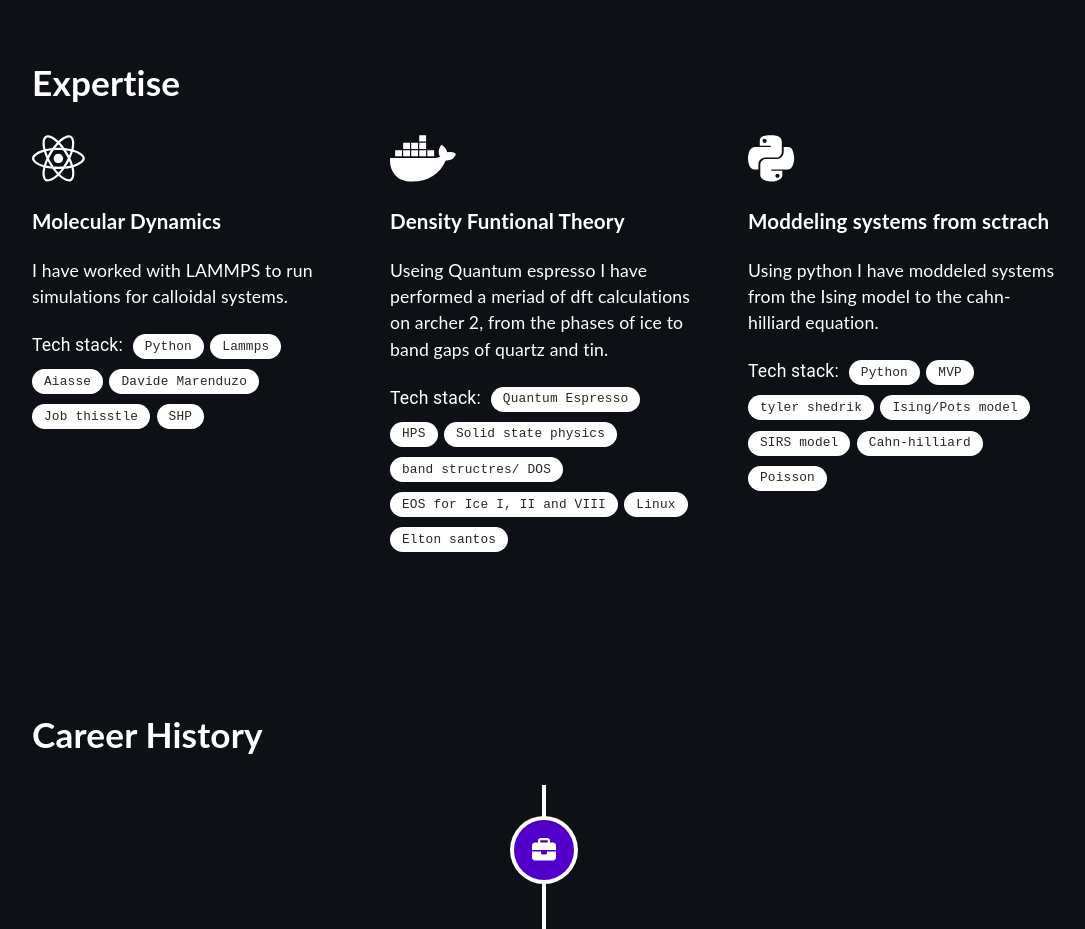
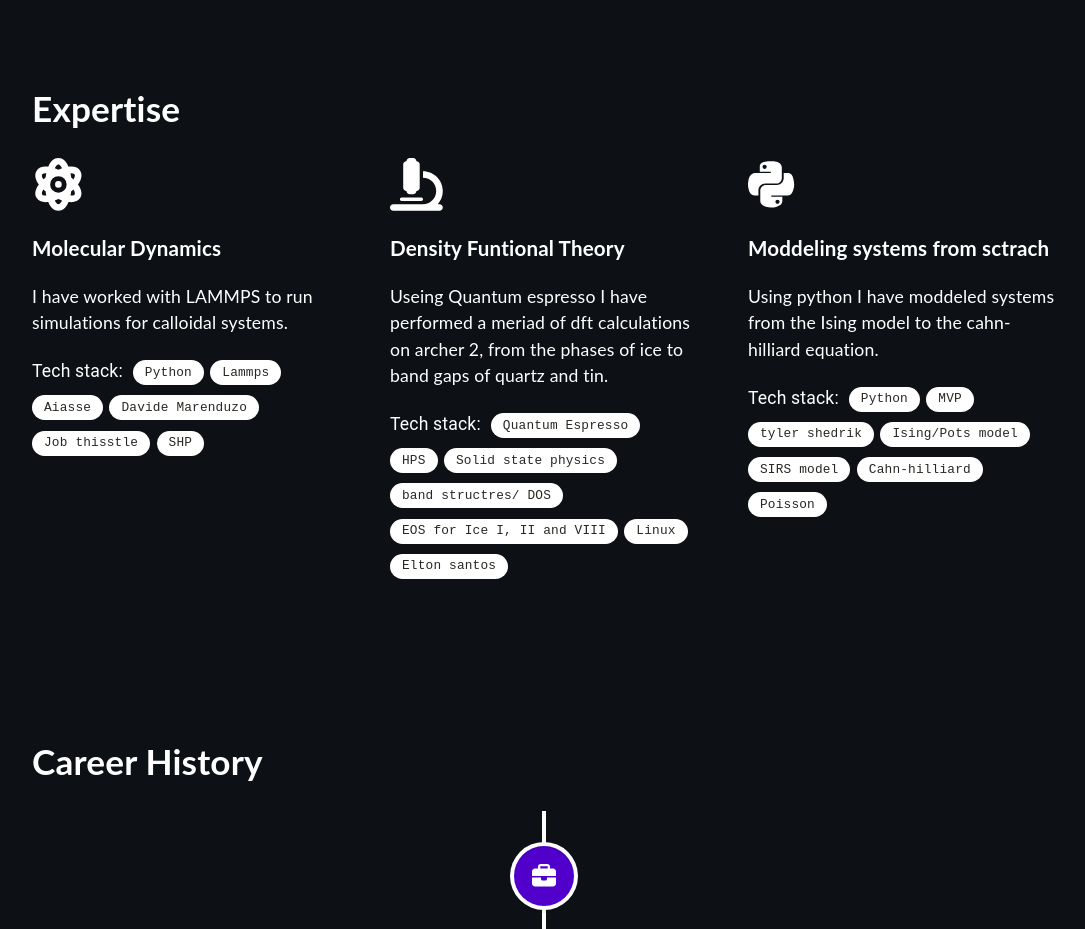
Before and after one commit to Harber418/Oskar_Harber, a React (Create React App) app: page / in a window 1280 px wide. Shown: the part 860-1789 px from the top of the page, without its empty margins (96-1181 px from the left). Built offline with nearby package versions, Linux system fonts and the light colour scheme.

Commit message:
edits to site html

```diff
--- a/package.json
+++ b/package.json
@@ -2,7 +2,7 @@
   "name": "react-portfolio-template",
   "version": "0.1.0",
   "private": true,
-  "homepage": "https://yujisatojr.github.io/react-portfolio-template",
+  "homepage": "https://harber418.github.io/Oskar_Harber",
   "dependencies": {
     "@emotion/react": "^11.11.4",
     "@emotion/styled": "^11.11.5",
@@ -54,6 +54,7 @@
     ]
   },
   "devDependencies": {
-    "@types/react-vertical-timeline-component": "^3.3.6"
+    "@types/react-vertical-timeline-component": "^3.3.6",
+    "gh-pages": "^6.3.0"
   }
 }
--- a/public/index.html
+++ b/public/index.html
@@ -6,8 +6,7 @@
     <meta name="viewport" content="width=device-width, initial-scale=1" />
     <meta name="theme-color" content="#000000" />
     <meta
-      name="oskar felix harber, physics, Univeristy of Edinburgh."
-      content="My personal portfolio website."
+      name="description" content="Oskar Harber - Physicist at the University of Edinburgh. Portfolio of computational physics projects." />
     />
     <link rel="apple-touch-icon" href="%PUBLIC_URL%/logo192.png" />
     <!--
--- a/src/components/Expertise.tsx
+++ b/src/components/Expertise.tsx
@@ -1,7 +1,8 @@
 import React from "react";
 import '@fortawesome/free-regular-svg-icons'
 import { FontAwesomeIcon } from '@fortawesome/react-fontawesome';
-import { faReact, faDocker, faPython } from '@fortawesome/free-brands-svg-icons';
+import { faAtom, faMicroscope } from '@fortawesome/free-solid-svg-icons'
+import { faPython } from '@fortawesome/free-brands-svg-icons';
 import Chip from '@mui/material/Chip';
 import '../assets/styles/Expertise.scss';
 
@@ -41,7 +42,7 @@ function Expertise() {
             <h1>Expertise</h1>
             <div className="skills-grid">
                 <div className="skill">
-                    <FontAwesomeIcon icon={faReact} size="3x"/>
+                    <FontAwesomeIcon icon={faAtom} size="3x"/>
                     <h3>Molecular Dynamics</h3>
                     <p>I have worked with LAMMPS to run simulations for calloidal systems.</p>
                     <div className="flex-chips">
@@ -53,7 +54,7 @@ function Expertise() {
                 </div>
 
                 <div className="skill">
-                    <FontAwesomeIcon icon={faDocker} size="3x"/>
+                    <FontAwesomeIcon icon={faMicroscope} size="3x"/>
                     <h3>Density Funtional Theory</h3>
                     <p>Useing Quantum espresso I have performed a meriad of dft calculations on archer 2, from the phases of ice to band gaps of quartz and tin. </p>
                     <div className="flex-chips">
--- a/src/components/Project.tsx
+++ b/src/components/Project.tsx
@@ -1,14 +1,5 @@
 import React from "react";
-import mock01 from '../assets/images/mock01.png';
-import mock02 from '../assets/images/mock02.png';
-import mock03 from '../assets/images/mock03.png';
-import mock04 from '../assets/images/mock04.png';
-import mock05 from '../assets/images/mock05.png';
-import mock06 from '../assets/images/mock06.png';
-import mock07 from '../assets/images/mock07.png';
-import mock08 from '../assets/images/mock08.png';
-import mock09 from '../assets/images/mock09.png';
-import mock10 from '../assets/images/mock10.png';
+
 import project1 from '../assets/images/animation_task__.gif';
 import project2 from '../assets/images/ising_plots_g.png';
 import silicon from '../assets/images/cominedfigure.png';
@@ -34,8 +25,8 @@ function Project() {
                 <p>Using Quantum espresso I simulated a sample so silicon and used this to produce the band structre and desity of sates for the phonon modes.</p>
             </div>
             <div className="project">
-                <a href="https://yujisatojr.itch.io/spacecraft" target="_blank" rel="noreferrer"><img src={project2} className="zoom" alt="thumbnail" width="100%"/></a>
-                <a href="https://yujisatojr.itch.io/spacecraft" target="_blank" rel="noreferrer"><h2>Ising Model</h2></a>
+                <a href="https://github.com/Harber418" target="_blank" rel="noreferrer"><img src={project2} className="zoom" alt="thumbnail" width="100%"/></a>
+                <a href="https://github.com/Harber418" target="_blank" rel="noreferrer"><h2>Ising Model</h2></a>
                 <p>Using the Ising model I was able to study phase transitions of a magnetic system based of a canoncial ensamble.</p>
             </div>
             <div className="project">
```
Also changed, not shown: 1 other file (tests, documents, lock files or other folders).
